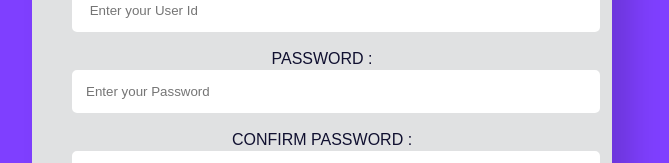
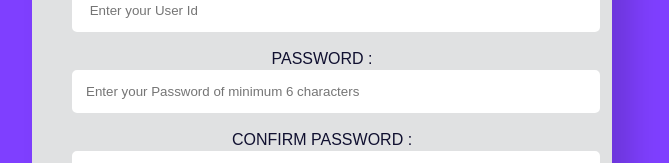
Before and after one commit to SAKET687/SIGN-UP, a plain HTML site: page index.html in a window 1280 px wide. Shown: the part 589-752 px from the top of the page, without its empty margins (426-1095 px from the left). Drawn offline with Linux system fonts and the light colour scheme.

Commit message:
index.html

```diff
--- a/index.html
+++ b/index.html
@@ -25,7 +25,7 @@
         <input type="text" placeholder=" Enter your User Id  " id="username">
         <br>
         <label for="password">PASSWORD :</label>
-        <input type="text" placeholder="Enter your Password" id="password">
+        <input type="text" placeholder="Enter your Password of minimum 6 characters" id="password">
         <br>
         <label for="confirm password"> CONFIRM PASSWORD :</label>
         <input type="text" placeholder="Re-enter your Password " id="confirm password">
```
